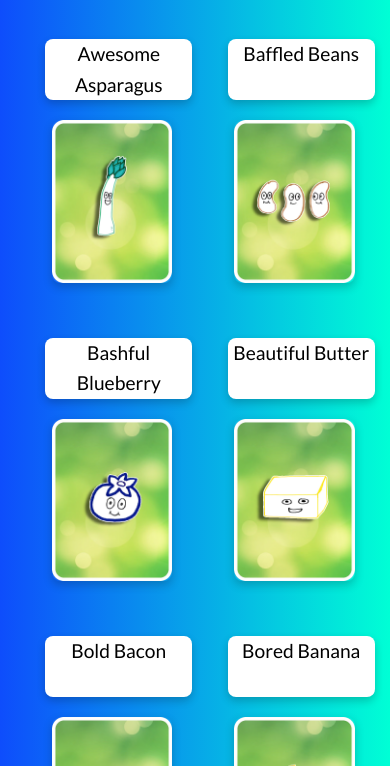
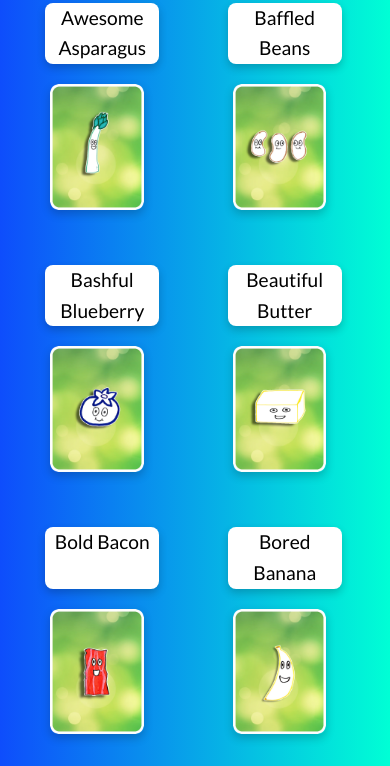
Before and after one commit to icebud1818/fooddoods, a plain HTML site: page kitchen.html in a window 390 px wide. Shown: the part 578-1344 px from the top of the page. Drawn offline with Linux system fonts and the light colour scheme.

Commit message:
final fix hopefully

```diff
--- a/styles.css
+++ b/styles.css
@@ -745,27 +745,27 @@ footer .social-links a:hover {
         text-align: center;  /* Ensures the text is centered */
         width: 100%;  /* Ensures items fill the container */
         border-radius: 18px;
-        margin-left: 25px;
-
+        padding: 0 15px; /* Adds some padding to avoid too much tightness */
+        margin-left: 10px; /* Adjusted margin for better centering */
     }
 
     .nft-name {
         line-height: 1.2em; /* Adjust line height for readability */
         display: block; /* Ensures proper block-level rendering */
-        width: 110%; /* Make name take up the full width */
+        width: 110%; /* Make name take up 110% of the width */
         font-size: 1.2em; /* Optional: adjust font size for better readability */
         margin-top: 10px; /* Add some space between the image and the name */
-        margin-left: -50px;
+        text-align: center; /* Ensures the name is centered */
         min-height: 3.2em; /* Ensures two lines of height */
-
+        margin-left: -5%; /* Aligns the name with the 110% width */
     }
 
     .nft-item img {
         width: 100%;  /* Make images fill their containers */
         border-radius: 8px;
-
     }
 }
+
 
 
 
```
